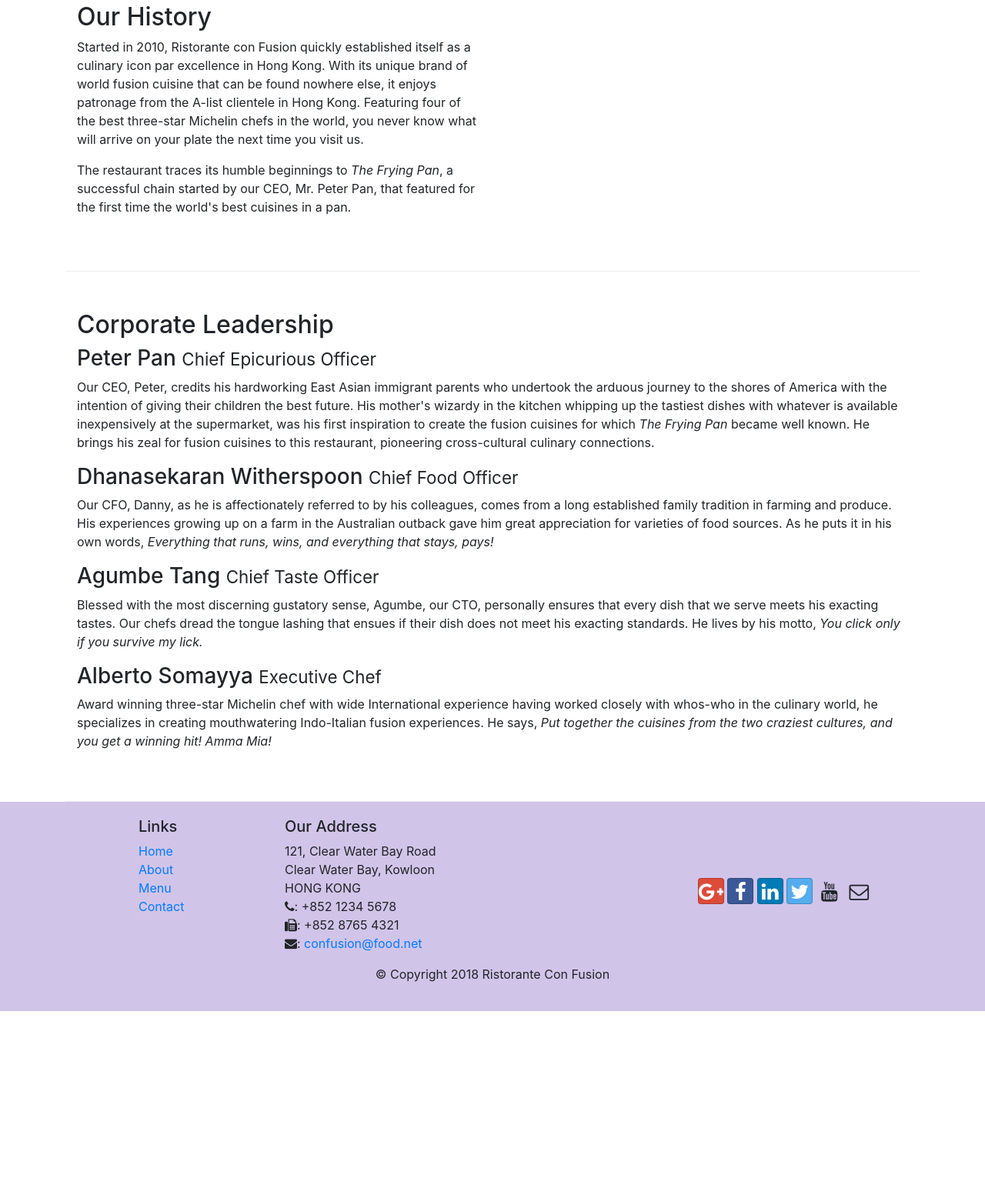
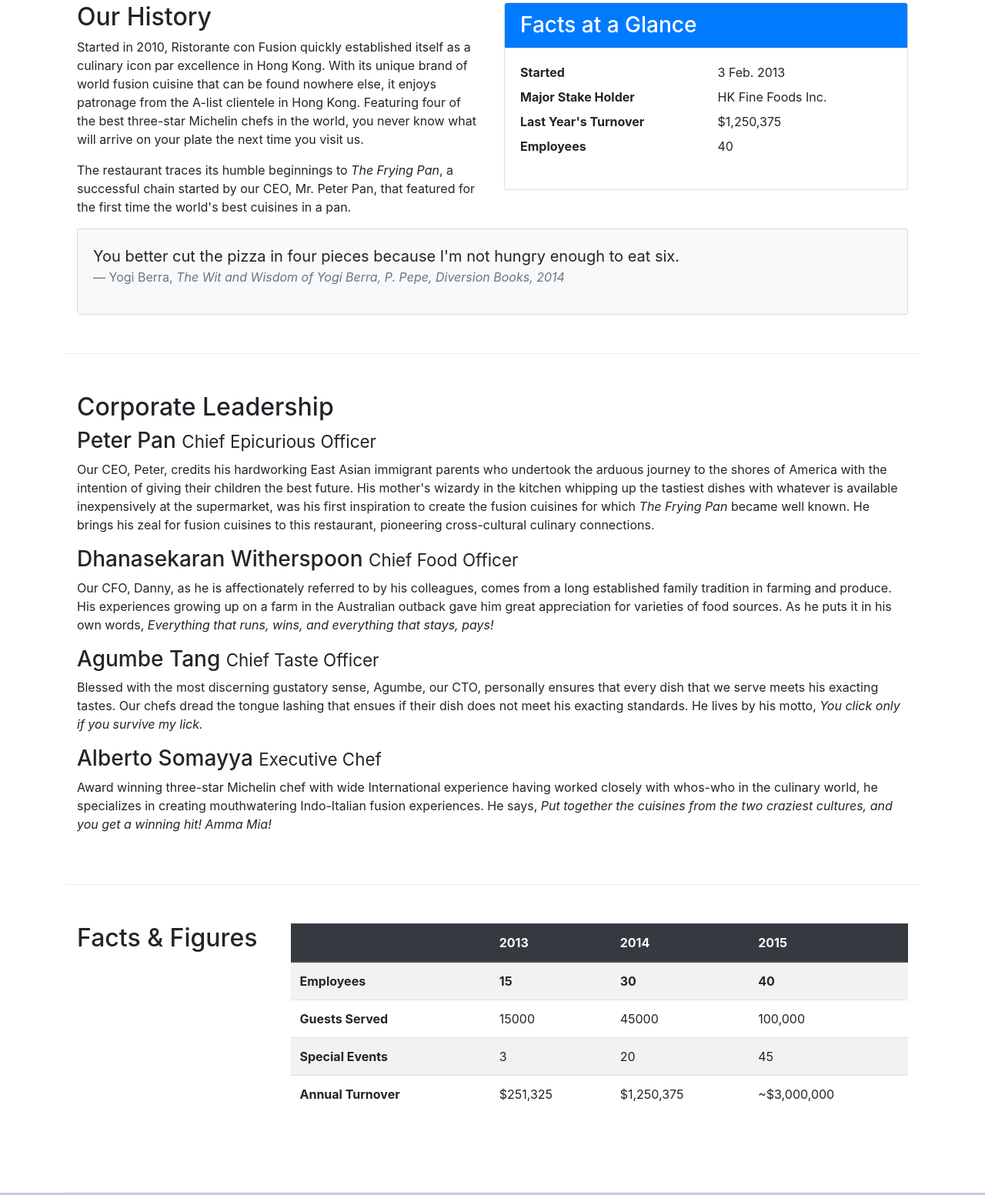
Before and after one commit to shubhanshu02/e-learning, a website: page Bootstrap/conFusion/aboutus.html in a window 1280 px wide. Shown: the part 512-2065 px from the top of the page at 77% size. Before the commit the page ends 1826 px from the top, so only its background shows below. Drawn offline with nearby package versions, Linux system fonts and the light colour scheme.

Commit message:
Tables and Card

```diff
--- a/Bootstrap/conFusion/aboutus.html
+++ b/Bootstrap/conFusion/aboutus.html
@@ -58,12 +58,41 @@
         </div>
 
         <div class="row row-content">
-            <div class="col-6">
+            <div class="col-12 col-sm-6">
                 <h2>Our History</h2>
                 <p>Started in 2010, Ristorante con Fusion quickly established itself as a culinary icon par excellence in Hong Kong. With its unique brand of world fusion cuisine that can be found nowhere else, it enjoys patronage from the A-list clientele in Hong Kong.  Featuring four of the best three-star Michelin chefs in the world, you never know what will arrive on your plate the next time you visit us.</p>
                 <p>The restaurant traces its humble beginnings to <em>The Frying Pan</em>, a successful chain started by our CEO, Mr. Peter Pan, that featured for the first time the world's best cuisines in a pan.</p>
             </div>
-            <div>
+            <div class="col-sm">
+                <div class="card">
+                    <h3 class="card-header bg-primary text-white">
+                        Facts at a Glance
+                    </h3>
+                    <div class="card-body">
+                        <dl class="row">
+                            <dt class="col-6">Started</dt>
+                            <dd class="col-6">3 Feb. 2013</dd>
+                            <dt class="col-6">Major Stake Holder</dt>
+                            <dd class="col-6">HK Fine Foods Inc.</dd>
+                            <dt class="col-6">Last Year's Turnover</dt>
+                            <dd class="col-6">$1,250,375</dd>
+                            <dt class="col-6">Employees</dt>
+                            <dd class="col-6">40</dd>
+                        </dl>
+                    </div>
+                </div>
+            </div>
+            <div class="col-12">
+                <div class="card card-body bg-light">
+                    <blockquote class="blockquote">
+                        <p class="mb-0">You better cut the pizza in four pieces because I'm not hungry enough to eat six.
+
+                        </p>
+                        <footer class="blockquote-footer">Yogi Berra,
+                            <cite title="Source Title">The Wit and Wisdom of Yogi Berra, P. Pepe, Diversion Books, 2014</cite>
+                        </footer>
+                    </blockquote>
+                </div>
             </div>
         </div>
 
@@ -82,6 +111,52 @@
             </div>
        </div>
 
+
+       <div class="row row-content">
+            <div class="col-12 col-sm-3">
+                <h2>Facts &amp; Figures</h2>
+            </div>
+            <div class="col-12 col-sm-9">
+                <div class="table-responsive">
+                <table class="table table-striped">
+                    <thead class="thead-dark">
+                        <tr>
+                            <th>&nbsp;</th>
+                            <th>2013</th>
+                            <th>2014</th>
+                            <th>2015</th>
+                        </tr>
+                    </thead>
+                    <tbody>
+                        <tr>
+                            <th>Employees</th>
+                            <th>15</th>
+                            <th>30</th>
+                            <th>40</th>
+                        </tr>
+                        <tr>
+                            <th>Guests Served</th>
+                            <td>15000</td>
+                            <td>45000</td>
+                            <td>100,000</td>
+                        </tr>
+                        <tr>
+                            <th>Special Events</th>
+                            <td>3</td>
+                            <td>20</td>
+                            <td>45</td>
+                        </tr>
+                        <tr>
+                            <th>Annual Turnover</th>
+                            <td>$251,325</td>
+                            <td>$1,250,375</td>
+                            <td>~$3,000,000</td>
+                        </tr>
+                    </tbody>
+                </table>
+            </div>
+            </div>
+        </div>
     </div>
 
     <footer class="footer">
```
